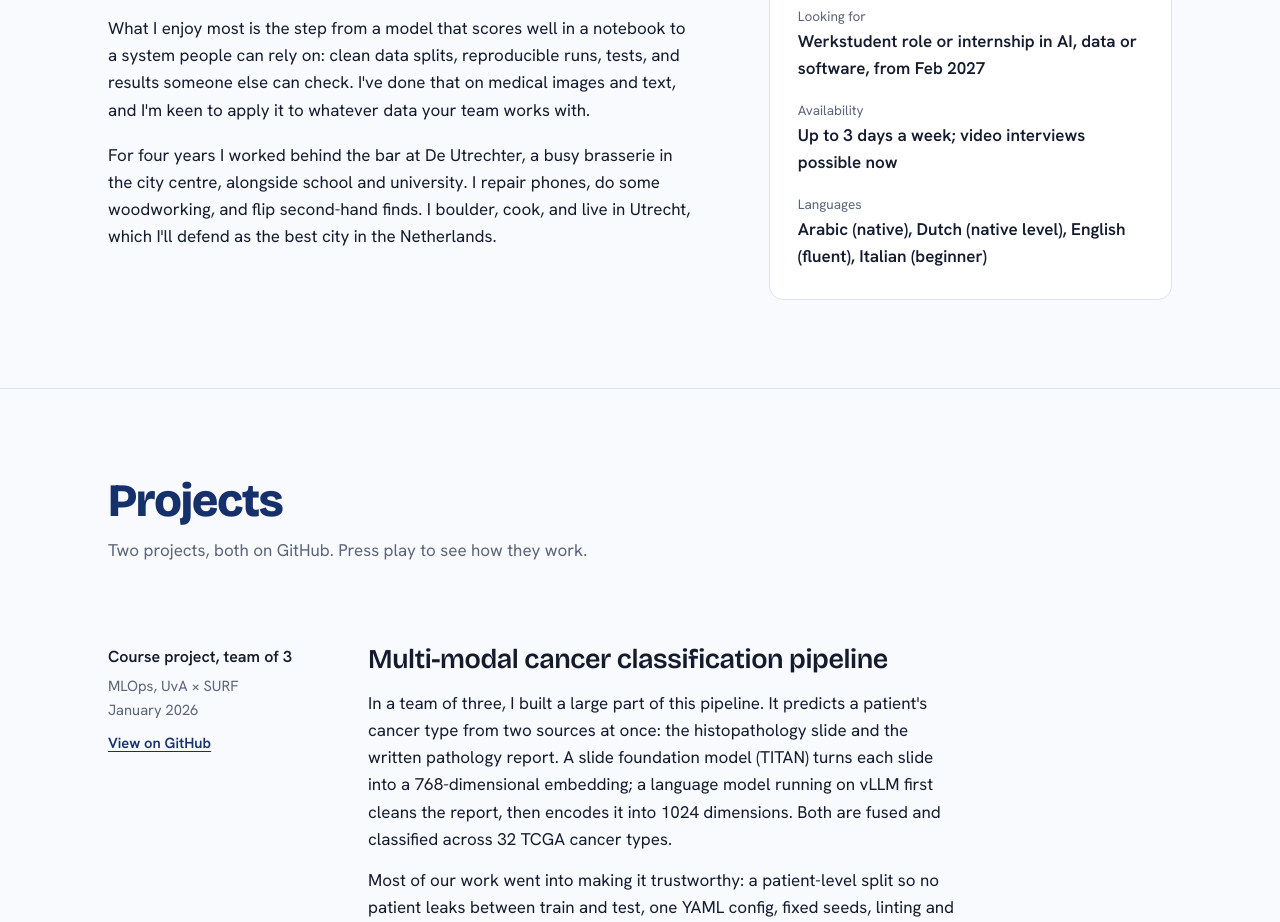
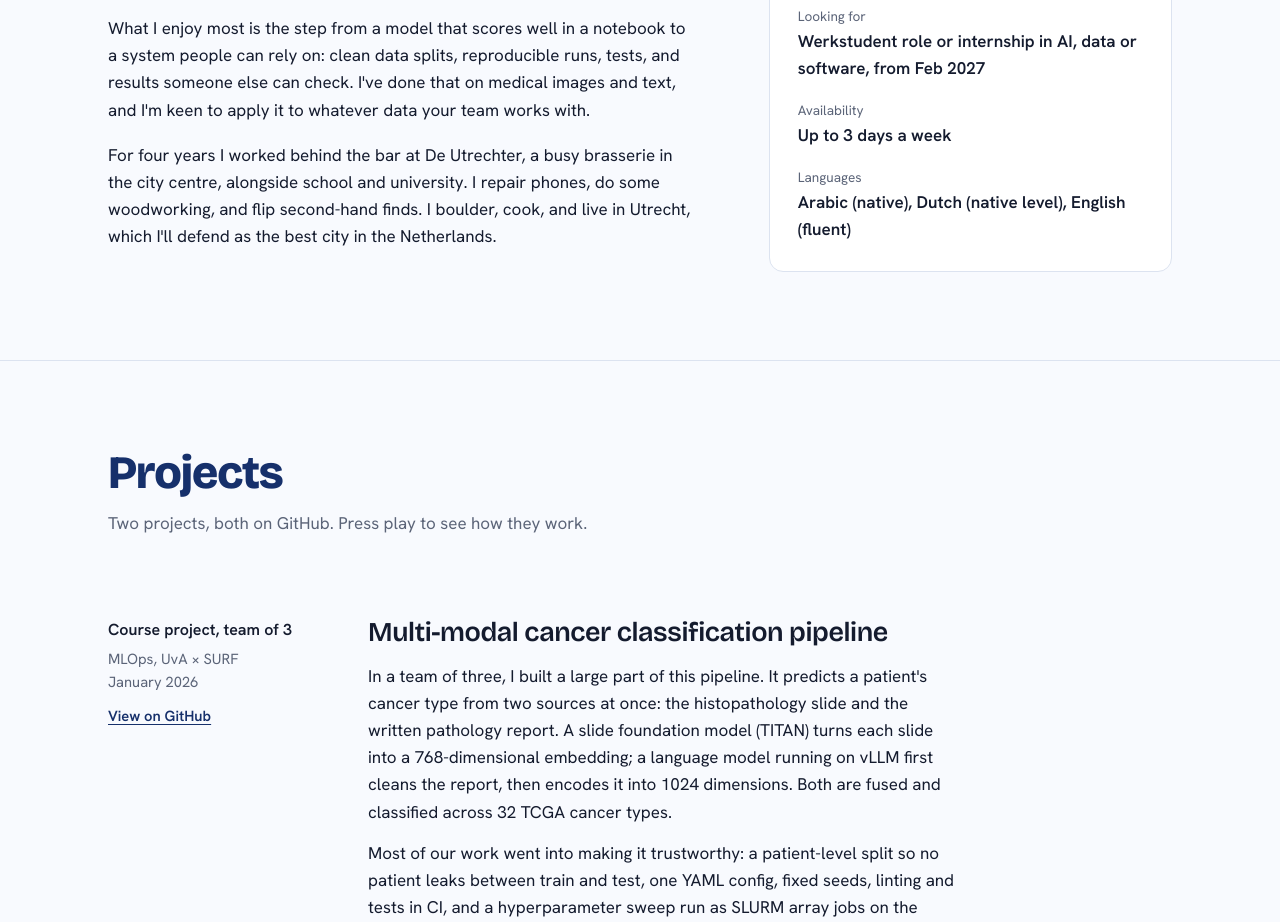
Before and after one commit to JanKawak/JanKawak.github.io, a plain HTML site: page index.html in a window 1280 px wide. Shown: the part 1114-2036 px from the top of the page. Drawn offline with nearby package versions, Linux system fonts and the light colour scheme.

Commit message:
final things

```diff
--- a/index.html
+++ b/index.html
@@ -212,8 +212,8 @@ footer{background:var(--hema);color:var(--eosin);font-size:.85rem;padding:0 0 36
       <dt>Grade average</dt><dd>8.0 / 10</dd>
       <dt>Right now</dt><dd>Erasmus+ exchange, Università di Bologna</dd>
       <dt>Looking for</dt><dd>Werkstudent role or internship in AI, data or software, from Feb 2027</dd>
-      <dt>Availability</dt><dd>Up to 3 days a week; video interviews possible now</dd>
-      <dt>Languages</dt><dd>Arabic (native), Dutch (native level), English (fluent), Italian (beginner)</dd>
+      <dt>Availability</dt><dd>Up to 3 days a week</dd>
+      <dt>Languages</dt><dd>Arabic (native), Dutch (native level), English (fluent)</dd>
     </dl>
   </div>
 </section>
```
